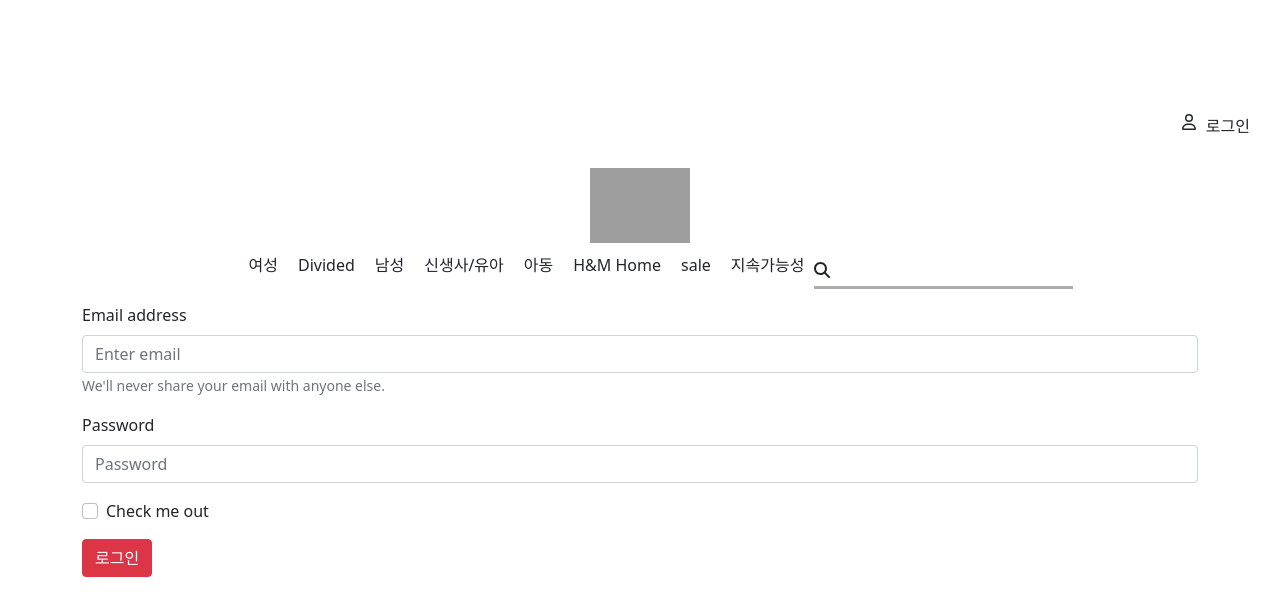
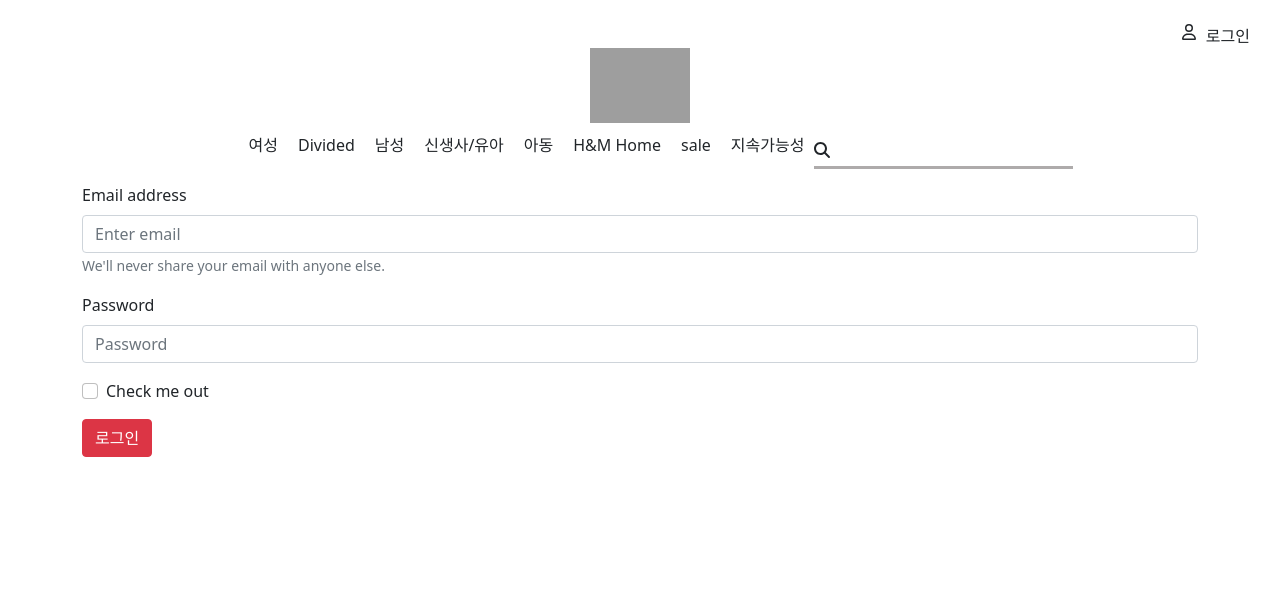
Before and after one commit to jay0425/hnm-react-router-practice, a React (Create React App) app: page /login in a window 1280 px wide. Shown: the top 616 px of the page. Built offline with nearby package versions, Linux system fonts and the light colour scheme; grey boxes are pictures that could not be loaded.

Commit message:
nav-bar css 크기 조정, 디테일 페이지 데이터 보여주기 수정

```diff
--- a/src/App.css
+++ b/src/App.css
@@ -2,7 +2,7 @@
   display: flex;
   justify-content: flex-end;
   gap: 10px;
-  padding: 30px;
+  padding: 0 30px;
 }
 
 .login {
@@ -91,7 +91,7 @@
 }
 
 .burger-menu {
-  margin: 30px;
+  margin: 0 30px;
 }
 
 .side-menu {
--- a/src/page/ProductDetail.js
+++ b/src/page/ProductDetail.js
@@ -6,7 +6,7 @@
   let { id } = useParams();
   const [product, setProduct] = useState(null);
   const getProductDetail = async () => {
-    let url = `http://localhost:3001/products/${id}`;
+    let url = `https://my-json-server.typicode.com/jay0425/hnm-react-router-practice/products/${id}`;
     let response = await fetch(url);
     let data = await response.json();
     setProduct(data);
```
